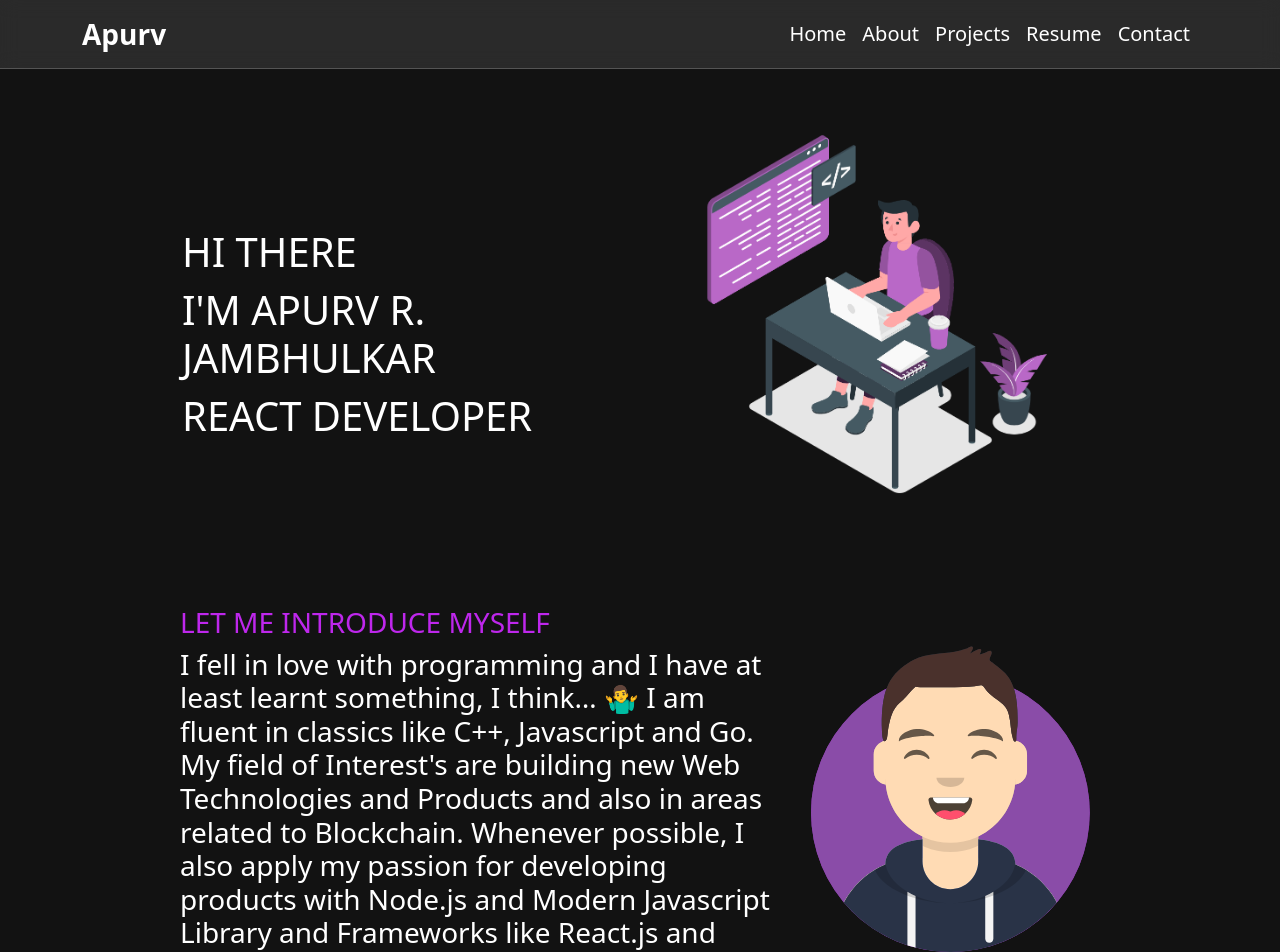
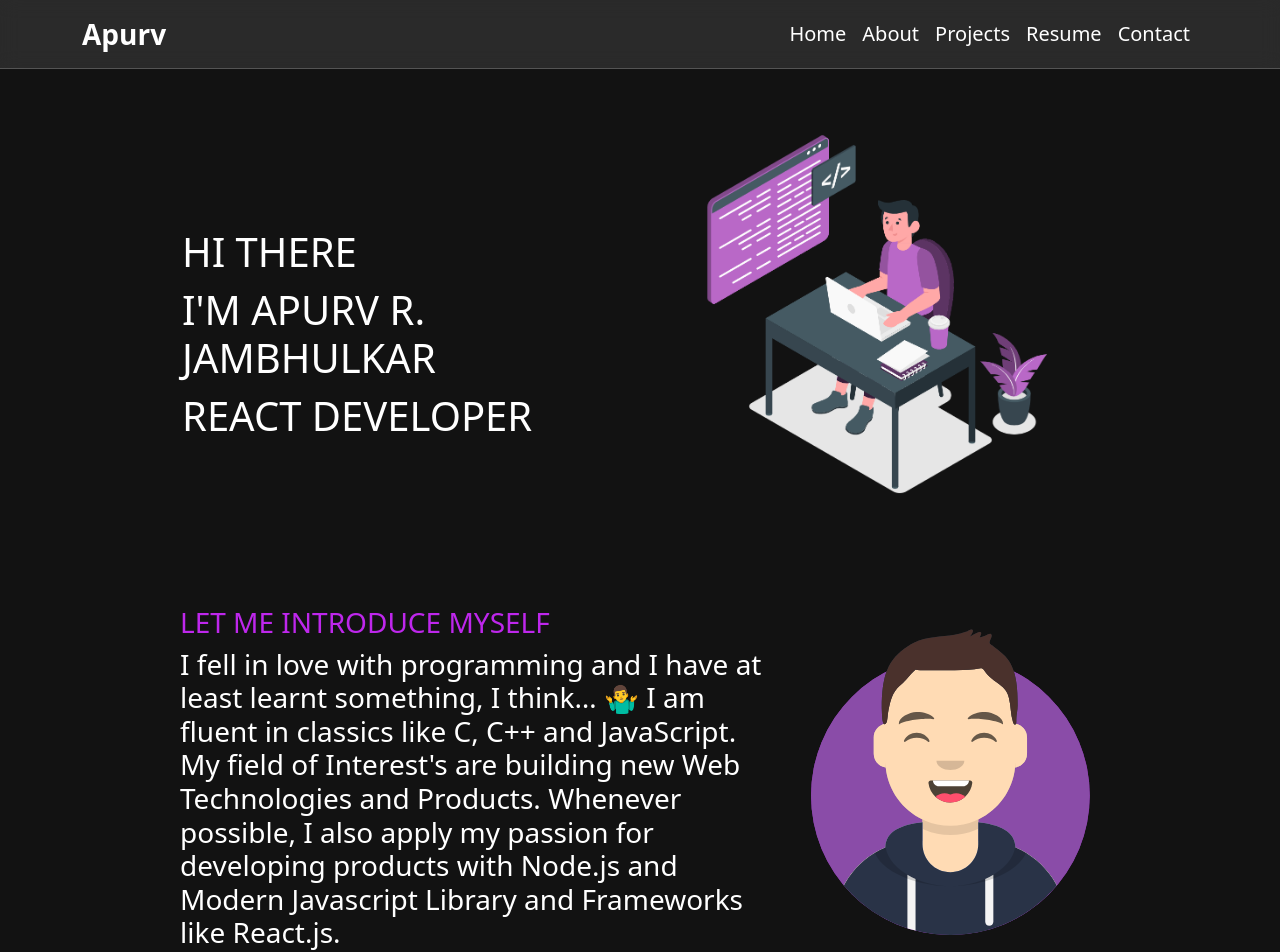
Before and after one commit to Apurv27/Apurv-s-Portfolio, a React (Vite) app: page / in a window 1280 px wide. Shown: the top 952 px of the page. Built offline with nearby package versions, Linux system fonts and the light colour scheme.

Commit message:
made changes in home page text

```diff
--- a/src/components/Home.jsx
+++ b/src/components/Home.jsx
@@ -24,11 +24,11 @@
           <h3>
             {" "}
             I fell in love with programming and I have at least learnt
-            something, I think… 🤷‍♂️ I am fluent in classics like C++, Javascript
-            and Go. My field of Interest's are building new Web Technologies and
-            Products and also in areas related to Blockchain. Whenever possible,
-            I also apply my passion for developing products with Node.js and
-            Modern Javascript Library and Frameworks like React.js and Next.js
+            something, I think… 🤷‍♂️ I am fluent in classics like C, C++ and
+            JavaScript. My field of Interest's are building new Web Technologies
+            and Products. Whenever possible, I also apply my passion for
+            developing products with Node.js and Modern Javascript Library and
+            Frameworks like React.js.
           </h3>
         </div>
         <div className="hc2img">
```
